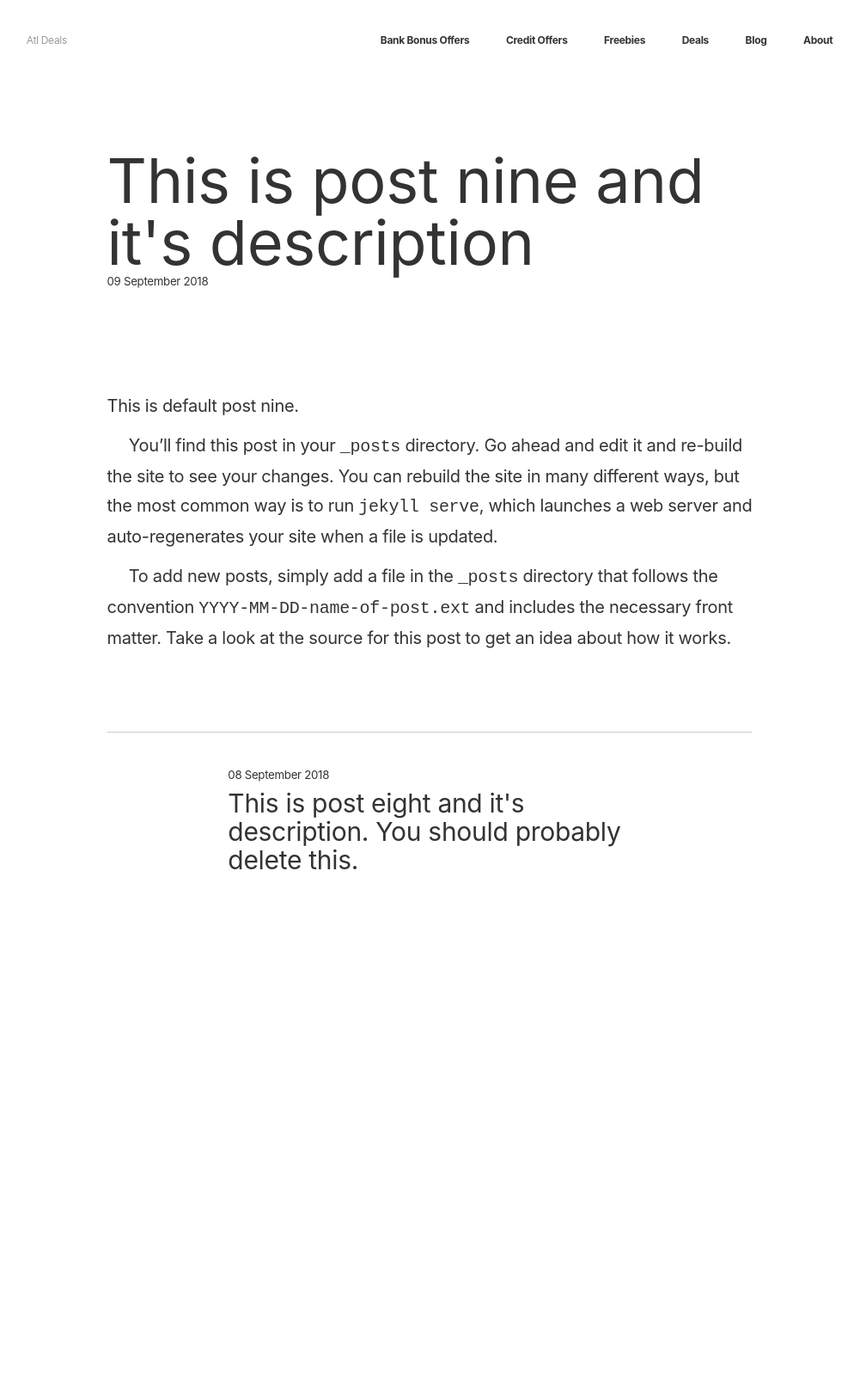
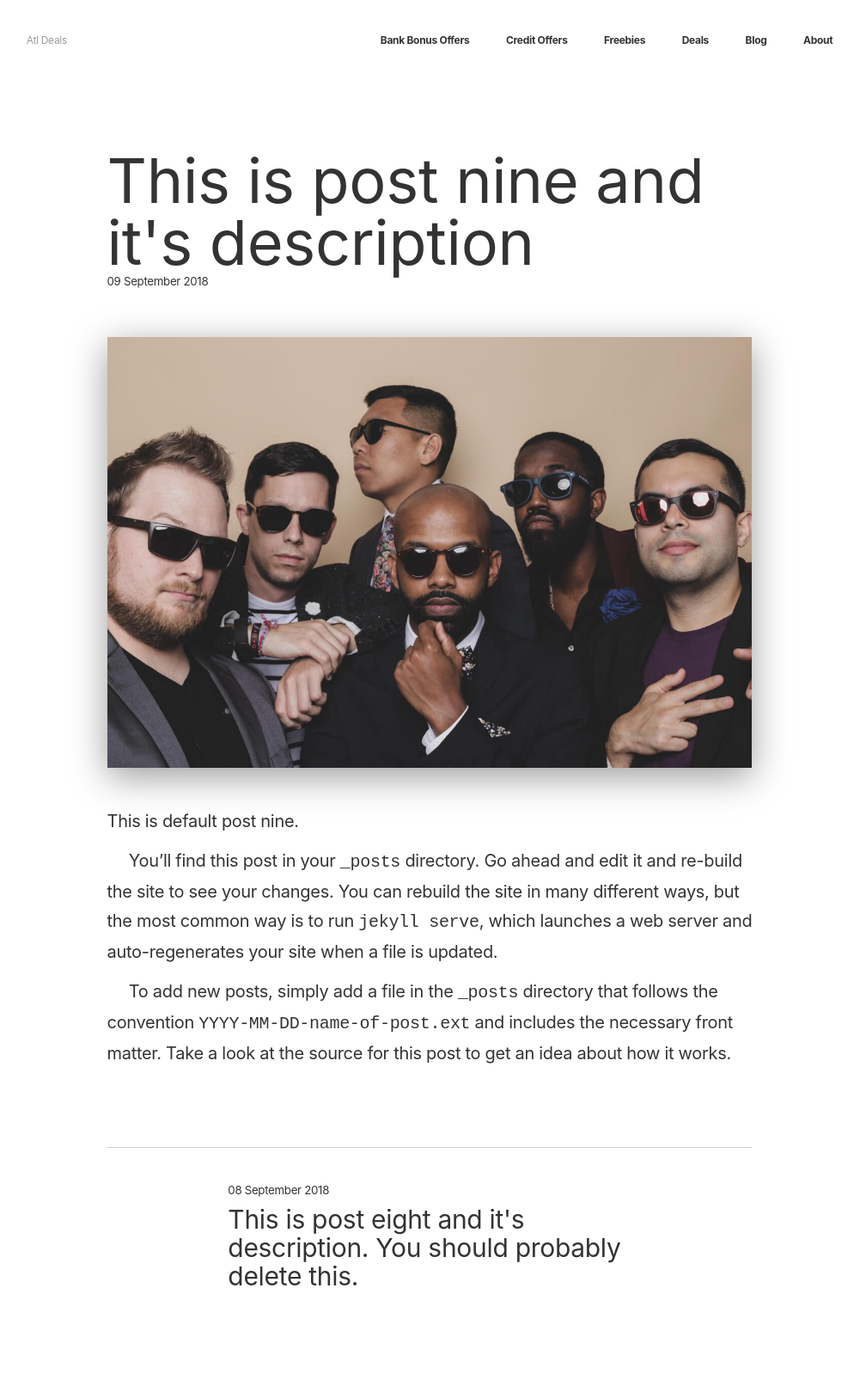
Before and after one commit to ohiosveryown/atldeals, a Jekyll site: the page built from _posts/2018-09-09-post-nine.markdown, in a window 1280 px wide. Shown: the whole page at 86% size, without its empty margins (140-1141 px from the left). Built offline with Jekyll 4.4.1, drawn with Linux system fonts in a browser that asks for light colours; some web fonts are replaced; before the commit the page ends 1121 px from its top, so only the background shows below that.

Commit message:
Updated Post Nine

```diff
--- a/_posts/2018-09-09-post-nine.markdown
+++ b/_posts/2018-09-09-post-nine.markdown
@@ -6,7 +6,7 @@ categories:
 postTitle: This is post nine and it's description
 icon: "\U0001F4B3"
 description: This is post nine and it's description. You should probably delete this.
-image: "/uploads/blog-img-03@2x.jpg"
+image: "/uploads/IMG_15071.jpg"
 layout: post
 ---
 
```
